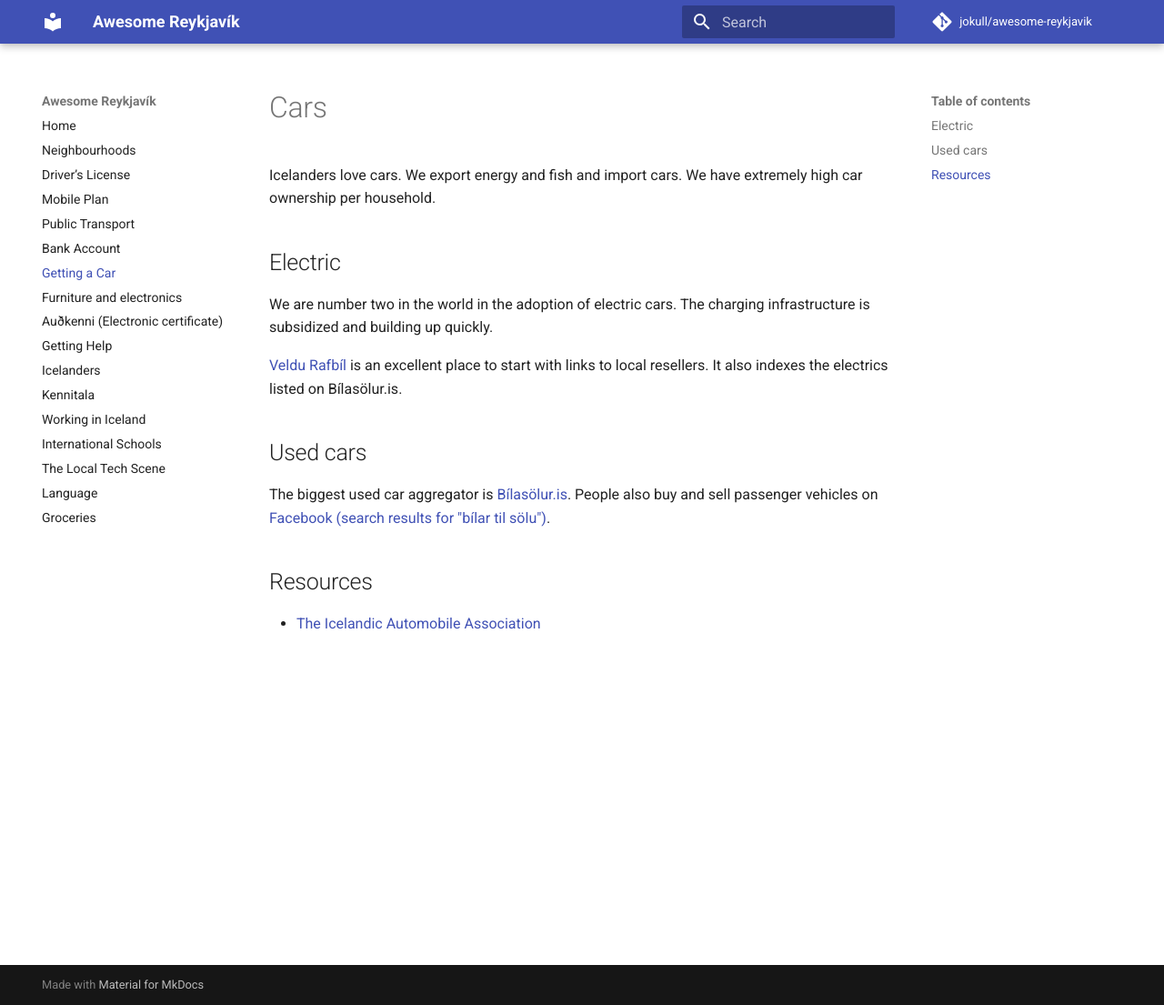
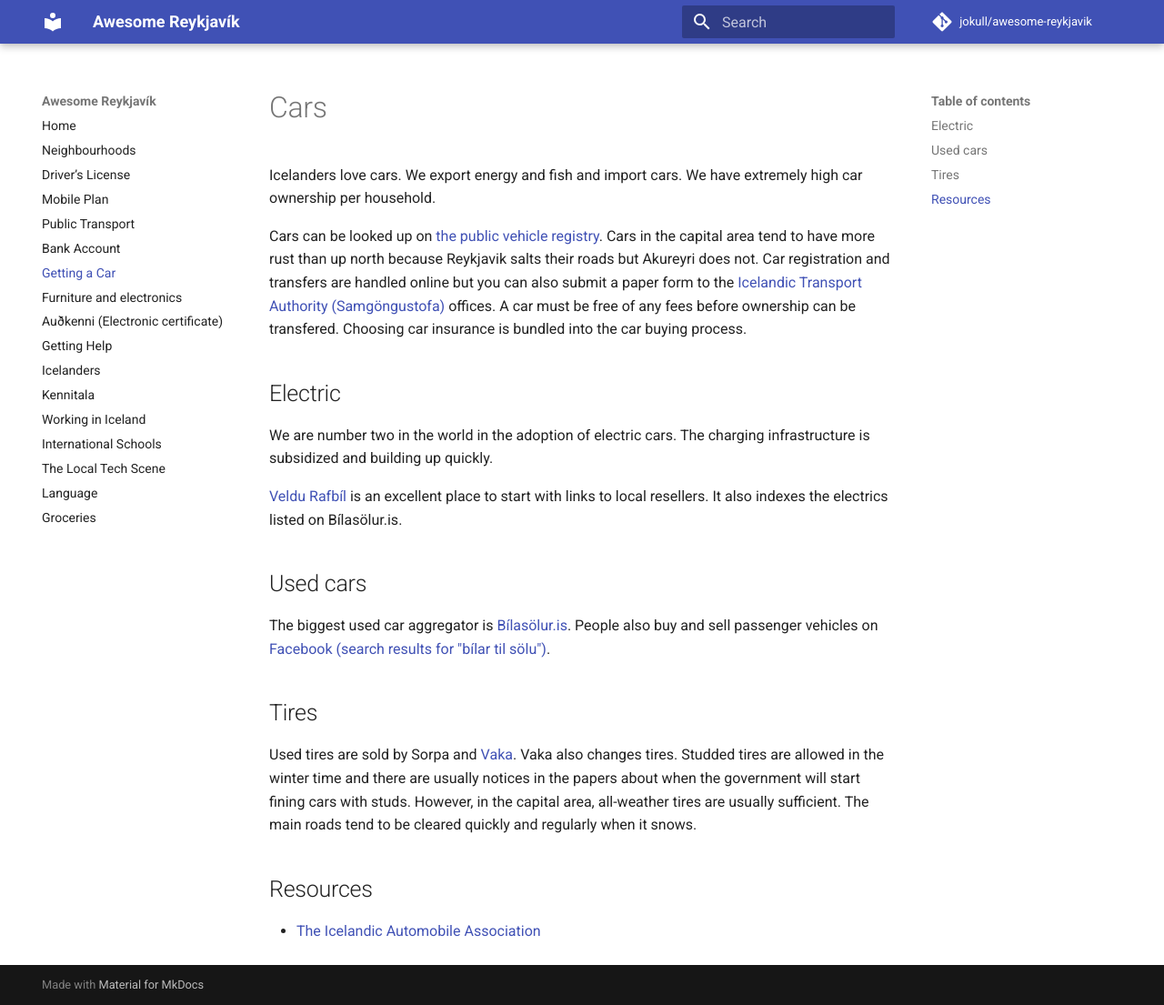
Before and after one commit to jokull/awesome-reykjavik, an MkDocs documentation site: the page built from docs/guides/getting-a-car.md, in a window 1280 px wide and 1105 px high. Shown: the whole window at 91% size. Built offline with MkDocs 1.6.1 and Material for MkDocs 9.7.7, drawn with Linux system fonts in a browser that asks for light colours; comment, search, counter and statistics services are not loaded.

Commit message:
Update getting-a-car.md

```diff
--- a/docs/guides/getting-a-car.md
+++ b/docs/guides/getting-a-car.md
@@ -2,6 +2,8 @@
 
 Icelanders love cars. We export energy and fish and import cars. We have
 extremely high car ownership per household.
+
+Cars can be looked up on [the public vehicle registry](https://island.is/en/information-from-vehicle-registrar). Cars in the capital area tend to have more rust than up north because Reykjavik salts their roads but Akureyri does not. Car registration and transfers are handled online but you can also submit a paper form to the [Icelandic Transport Authority (Samgöngustofa)](https://island.is/en/o/transport-authority) offices. A car must be free of any fees before ownership can be transfered. Choosing car insurance is bundled into the car buying process.
 
 ## Electric
 
@@ -17,6 +19,9 @@ The biggest used car aggregator is [Bílasölur.is](https://bilasolur.is). Peopl
 also buy and sell passenger vehicles on [Facebook (search results for "bílar
 til sölu")](https://www.facebook.com/search/top/?q=b%C3%ADlar%20til%20sölu&epa=SEARCH_BOX).
 
+## Tires
+Used tires are sold by Sorpa and [Vaka](https://vaka.is/en/?lang=en). Vaka also changes tires. Studded tires are allowed in the winter time and there are usually notices in the papers about when the government will start fining cars with studs. However, in the capital area, all-weather tires are usually sufficient. The main roads tend to be cleared quickly and regularly when it snows.
+
 ## Resources
 
 - [The Icelandic Automobile Association](https://www.fib.is/is/english)
```
